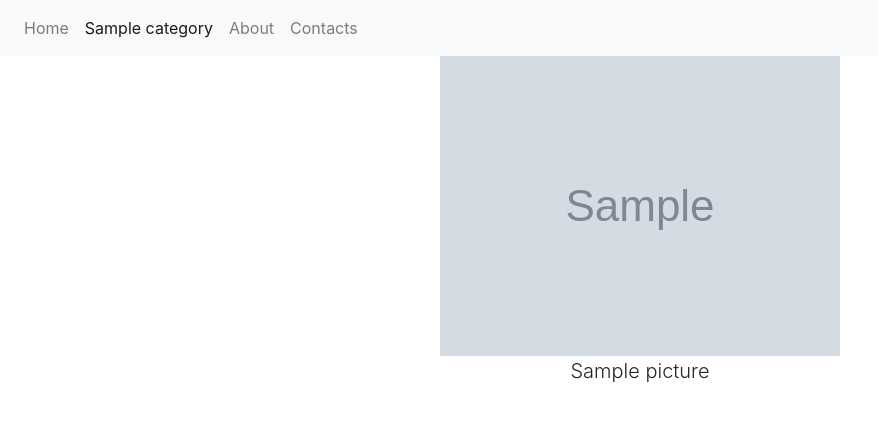
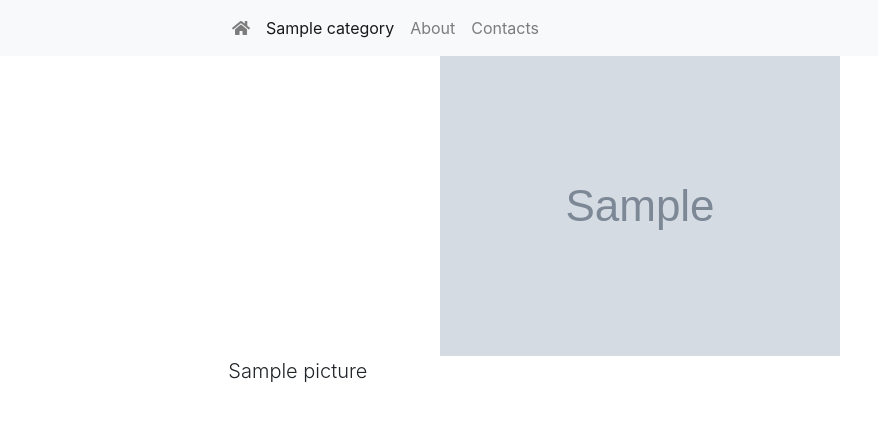
Before and after one commit to ddxai/personalpage, a Django app: a page that uses website/core/templates/core/layout.html in a window 1280 px wide. Shown: the top 422 px of the page, without its empty margins (0-878 px from the left). Run offline with Django 3.2, Linux system fonts and the light colour scheme; tables that the repository leaves empty hold one stand-in row (values such as "Sample post"); grey boxes marked "Sample" are stand-in pictures; some libraries are stand-ins or nearby versions.

Commit message:
Add grid layout structure

```diff
--- a/website/core/templates/core/category.html
+++ b/website/core/templates/core/category.html
@@ -10,7 +10,7 @@
 {% if picture_list %}
 {% for picture in picture_list %}
 <img src="{{ picture.image.url }}" class="mx-auto d-block" alt="{{ picture.title }}">
-<p class="text-center lead">{{ picture.title }}</p>
+<p class="lead">{{ picture.title }}</p>
 {% endfor %}
 {% else %}
 <p>No pictures are presented.</p>
--- a/website/core/templates/core/layout.html
+++ b/website/core/templates/core/layout.html
@@ -7,6 +7,7 @@
     <!-- CSS only -->
     <link rel="stylesheet" href="https://stackpath.bootstrapcdn.com/bootstrap/4.5.0/css/bootstrap.min.css"
           integrity="sha384-9aIt2nRpC12Uk9gS9baDl411NQApFmC26EwAOH8WgZl5MYYxFfc+NcPb1dKGj7Sk" crossorigin="anonymous">
+    <link rel="stylesheet" href="https://use.fontawesome.com/releases/v5.8.2/css/all.css">
 
     <!-- JS, Popper.js, and jQuery -->
     <script src="https://code.jquery.com/jquery-3.5.1.slim.min.js"
@@ -26,33 +27,43 @@
             aria-controls="navbarsExampleDefault" aria-expanded="false" aria-label="Toggle navigation">
         <span class="navbar-toggler-icon"></span>
     </button>
-
+<div class="col-sm-0 col-md-2"></div>
     <div class="collapse navbar-collapse" id="navbarsExampleDefault">
         <ul class="navbar-nav mr-auto">
             {% block nav_home %}
             <li class="nav-item">
-            {% endblock %}
-                <a class="nav-link" href="{% url 'core:index' %}">Home <span class="sr-only">(current)</span></a>
+                {% endblock %}
+                <a class="nav-link" href="{% url 'core:index' %}"><i class="fas fa-home"></i> <span class="sr-only">(current)</span></a>
             </li>
             {% block category_menu %}
             {% endblock %}
             {% block nav_about %}
             <li class="nav-item">
-            {% endblock %}
+                {% endblock %}
                 <a class="nav-link" href="{% url 'core:about' %}">About</a>
             </li>
             {% block nav_contacts %}
             <li class="nav-item">
-            {% endblock %}
+                {% endblock %}
                 <a class="nav-link" href="{% url 'core:contacts' %}">Contacts</a>
             </li>
         </ul>
     </div>
+<div class="col-sm-0 col-md-2"></div>
 </nav>
-<div class="container">
-    {% block content %}
-    {% endblock %}
+<div class="container-fluid">
+    <div class="row">
+        <div class=" col-sm-0 col-md-2">
+        </div>
+        <div class=" col-sm-12 col-md-8">
+            {% block content %}
+            {% endblock %}
+        </div>
+        <div class=" col-sm-0 col-md-2">
+        </div>
+    </div>
 </div>
+
 </body>
 
 </html>
```
